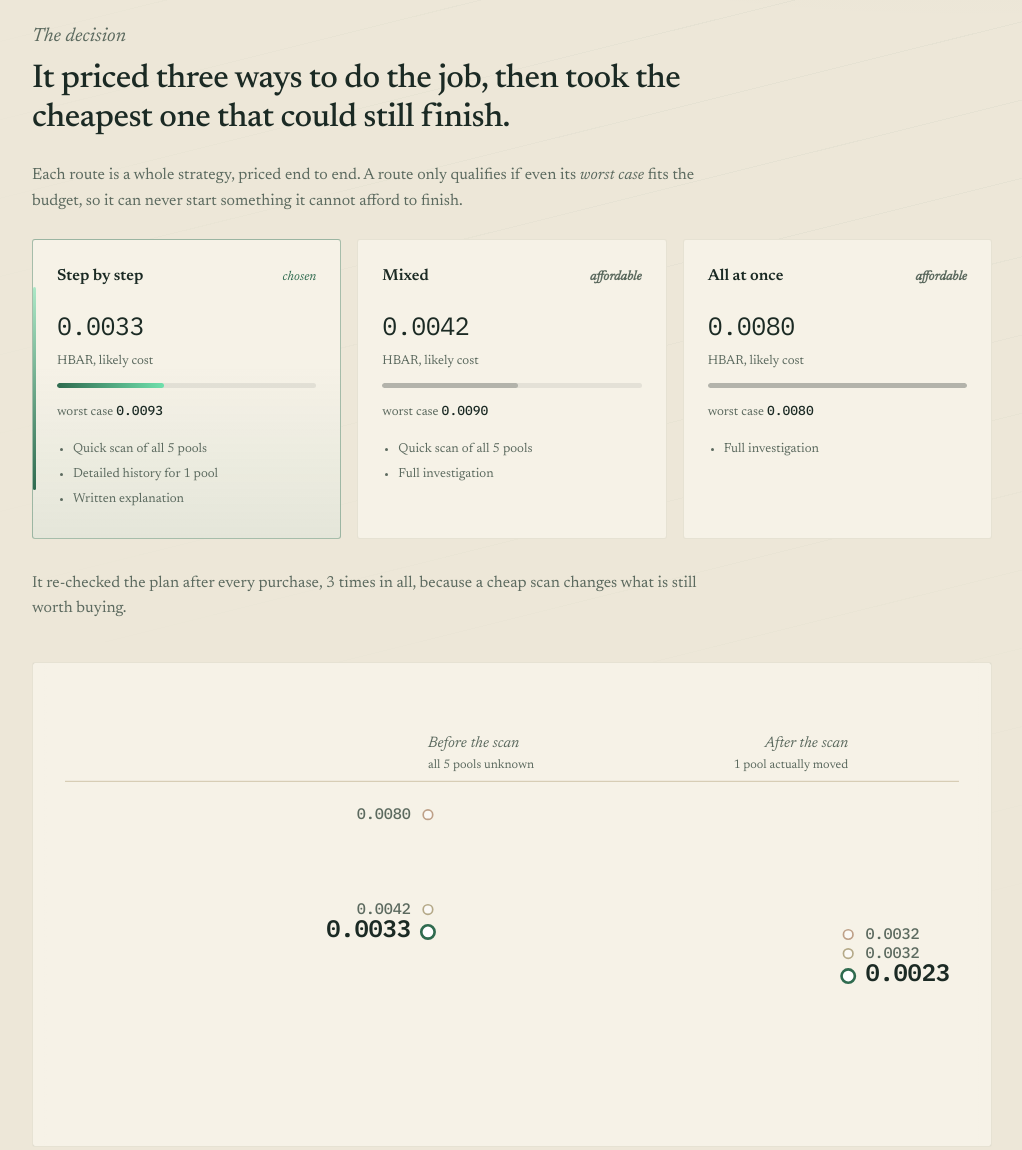
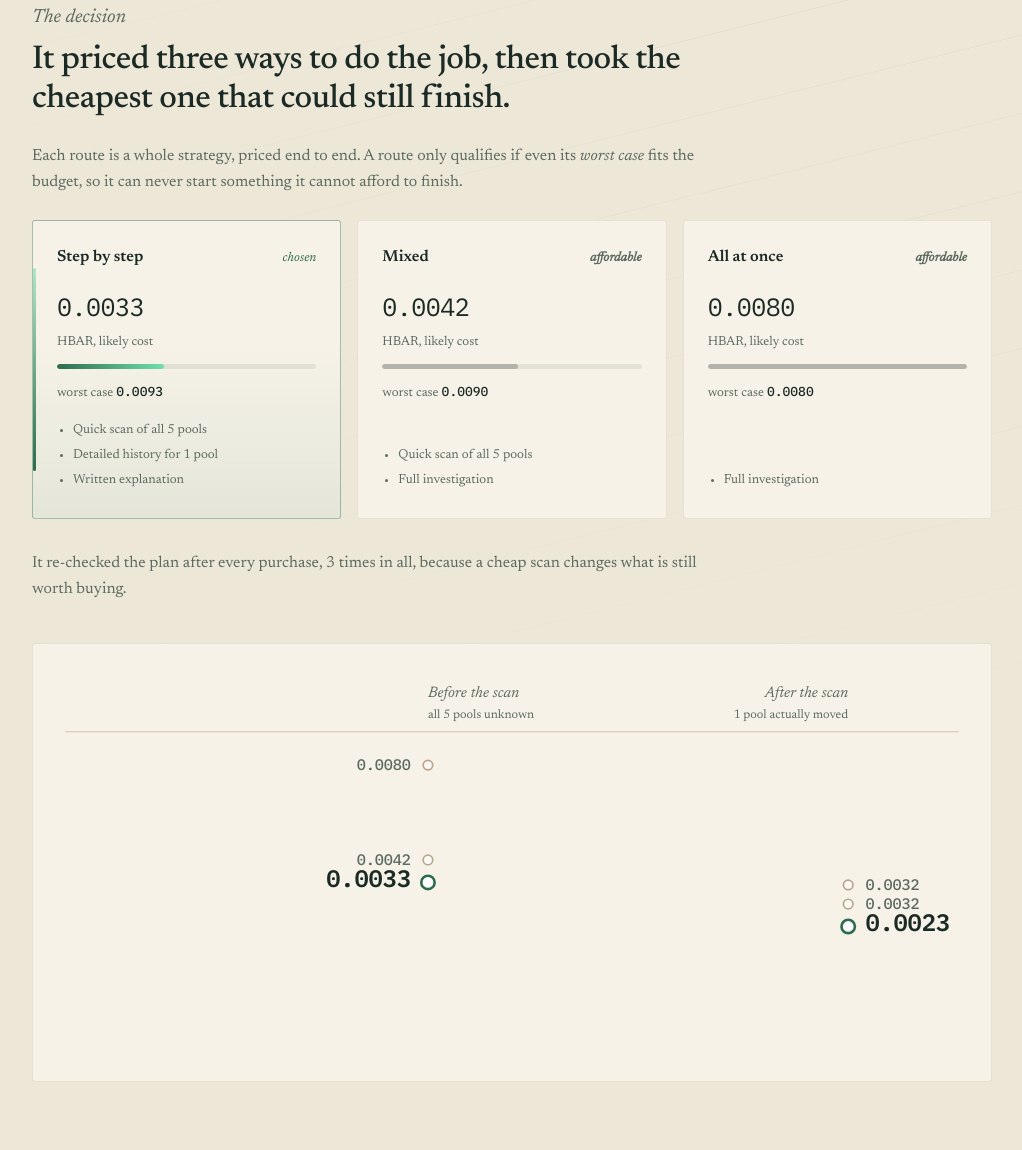
Before and after one commit to mandate-run/mandate, a plain HTML site: page site/index.html in a window 1280 px wide. Shown: the part 1096-2246 px from the top of the page, without its empty margins (128-1150 px from the left). Drawn offline with Linux system fonts and the light colour scheme.

Commit message:
style(site): trim the empty canvas
- loop and chart carried unused height
- legend bunched while lines spread
- card feet now end level

```diff
--- a/site/charts.js
+++ b/site/charts.js
@@ -317,12 +317,12 @@ function replanChart(report, host) {
   const rounds = (report.planning ?? []).filter(r => r.plans.some(p => p.expected > 0)).slice(0, 2);
   if (rounds.length < 2 || !host) return;
 
-  const W = 936, H = 430;
+  const W = 936, H = 382;
   const KEY = 250;                 // fixed legend column
   // Left prices are drawn right-aligned into the gap between the legend and
   // the plot, so that gap must hold the widest price at its largest size.
   const PLOT_L = KEY + 130, PLOT_R = 116;
-  const T = 96, B = 104;
+  const T = 64, B = 88;
   const plotW = W - PLOT_L - PLOT_R, plotH = H - T - B;
   const max = Math.max(...rounds.flatMap(r => r.plans.map(p => p.expected)));
   const xs = [PLOT_L, PLOT_L + plotW];
@@ -350,7 +350,7 @@ function replanChart(report, host) {
   }));
 
   // Fixed legend rows: name, description, and the price at each end.
-  const rowH = 56, rowTop = T + 6;
+  const rowH = plotH / 3, rowTop = T + 4;
   order.forEach((kind, i) => {
     const a = rounds[0].plans.find(p => p.kind === kind);
     const b = rounds[1].plans.find(p => p.kind === kind);
@@ -449,7 +449,7 @@ function replanChart(report, host) {
 
 function loopDiagram(host) {
   if (!host) return;
-  const W = 1000, H = 152;
+  const W = 1000, H = 132;
   const s = svg("svg", {
     viewBox: `0 0 ${W} ${H}`, class: "chart loop", role: "img",
     "aria-label": "Ask the price, compare routes, buy one thing, look again",
--- a/site/style.css
+++ b/site/style.css
@@ -317,7 +317,7 @@ h3 {
 /* Route cards */
 .plans { display: grid; gap: var(--s4); grid-template-columns: repeat(3, 1fr); }
 .plan {
-  position: relative;
+  position: relative; display: flex; flex-direction: column;
   background: var(--card); border: 1px solid rgba(224,220,203,.7);
   border-radius: var(--r); padding: var(--s5);
   box-shadow: var(--shadow-1);
@@ -363,7 +363,11 @@ h3 {
 
 .plan .bound { font-size: var(--t-fine); color: var(--ink-soft); margin-top: var(--s3); }
 .plan .bound b { font-family: var(--mono); font-weight: 500; color: var(--ink); }
-.plan ul { margin: var(--s4) 0 0; padding-left: var(--s4); font-size: var(--t-fine); color: var(--ink-soft); }
+.plan ul {
+  /* auto pushes the list to the foot so the three cards end level. */
+  margin: auto 0 0; padding: var(--s4) 0 0 var(--s4);
+  font-size: var(--t-fine); color: var(--ink-soft);
+}
 .plan li { margin-bottom: var(--s1); }
 
 table {
```
